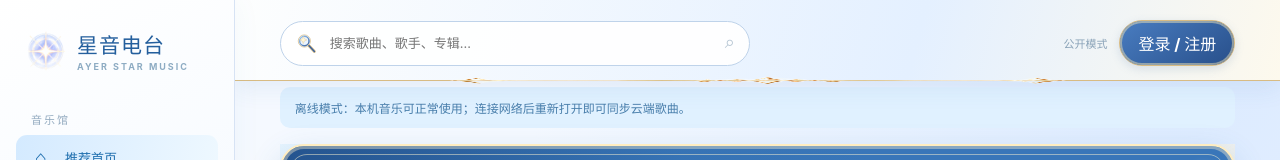
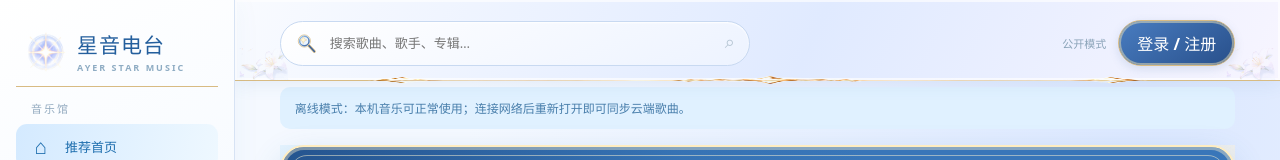
Before and after one commit to caomei3323886539-dev/Ayer-StarRadio, a plain HTML site: page music.html in a window 1280 px wide. Shown: the top 160 px of the page. Drawn offline with Linux system fonts and the light colour scheme; a script that the page names is missing.

Commit message:
Alpha 2 B2: refine lily-gold brand header and shared shell

```diff
--- a/ui/layout.css
+++ b/ui/layout.css
@@ -33,3 +33,14 @@ body.ayer-alpha2{color:var(--a2-ink);background:radial-gradient(ellipse at 95% 0
 /* Desktop and mobile share the same independent celestial search artwork. */
 .ayer-alpha2 .search-wrap>span{display:grid;place-items:center;flex:0 0 23px}
 .ayer-alpha2 .search-wrap>span img{display:block;width:23px;height:23px;object-fit:contain}
+
+/* B2 ornamental header: reuse approved independent art, keep controls above decoration. */
+body.ayer-alpha2{font-family:var(--a2-body-font);background:radial-gradient(ellipse at 90% 4%,#dce8ff 0,transparent 42%),radial-gradient(ellipse at 5% 42%,#ede6ff 0,transparent 38%),var(--a2-white)}
+.ayer-alpha2 .topbar{background:var(--a2-header);border-bottom:1px solid var(--a2-gold-line);box-shadow:var(--a2-border-glow)}
+.ayer-alpha2 .topbar::before{content:"";position:absolute;inset:0;z-index:-1;pointer-events:none;background-image:var(--a2-lily),var(--a2-lily);background-position:left 4px bottom -11px,right 4px bottom -11px;background-size:50px auto,50px auto;background-repeat:no-repeat;opacity:.32}
+.ayer-alpha2 .topbar::after{left:12%;right:12%;height:10px;background-image:var(--a2-divider);background-size:100% 100%}
+.ayer-alpha2 .mobile-brand{font-family:var(--a2-title-font);text-shadow:0 1px 0 #fff}
+.ayer-alpha2 .a2-brand-copy{font-family:var(--a2-title-font);letter-spacing:.25px}
+.ayer-alpha2 .search-wrap{background:var(--a2-panel);border:1px solid var(--a2-line);box-shadow:inset 0 1px 2px #fff}
+.ayer-alpha2 .sidebar .brand{padding-bottom:12px;border-bottom:1px solid var(--a2-gold-line)}
+@media(max-width:900px){.ayer-alpha2 .topbar::before{background-size:36px auto,36px auto;opacity:.23}.ayer-alpha2 .topbar::after{left:9%;right:9%}}
```
